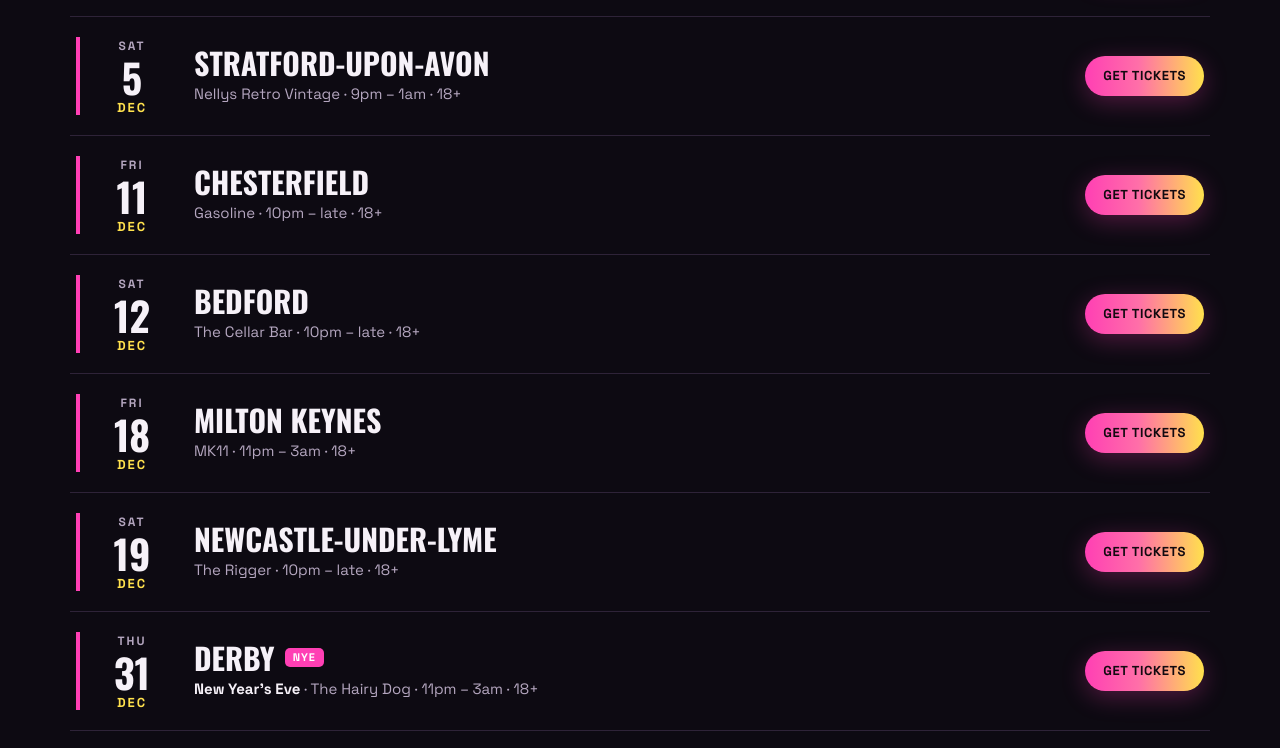
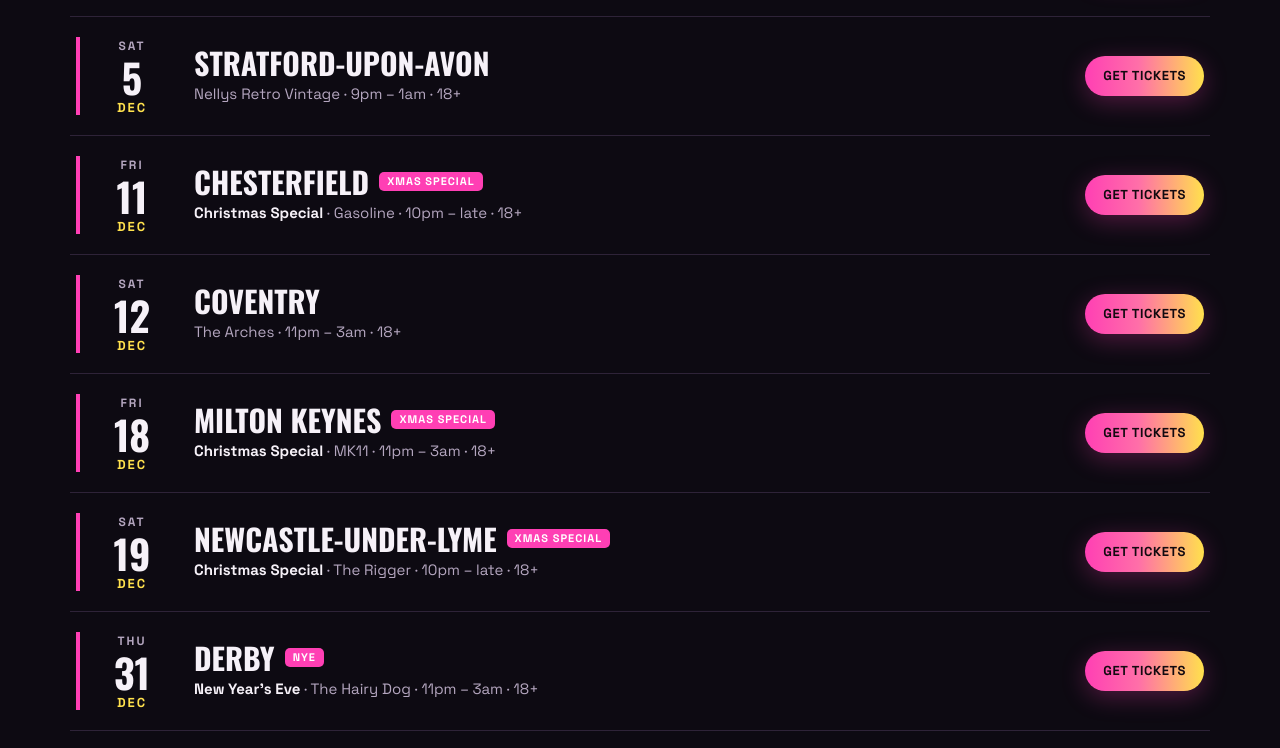
Before and after one commit to panicattheemoclubnight-ctrl/panicattheemo-site, a plain HTML site: page index.html in a window 1280 px wide. Shown: the part 2578-3326 px from the top of the page. Drawn offline with nearby package versions, Linux system fonts and the light colour scheme; a web font is replaced by a local one.

Commit message:
Add Coventry 12 Dec, remove Bedford, tag Christmas specials

```diff
--- a/index.html
+++ b/index.html
@@ -267,10 +267,10 @@ const EVENTS = [
   {date:"2026-11-28", time:"11pm – 3am", city:"Derby", venue:"The Hairy Dog", title:"Josh Franceschi (You Me At Six) Guest DJ Set", special:"Guest DJ", featured:true, note:"Early bird has SOLD OUT. Only 500 tickets, prices rise with every tier.", url:"https://www.skiddle.com/whats-on/Derby/The-Hairy-Dog/Josh-Franceschi-You-Me-At-Six-at-The-Hairy-Dog-Derby/42834770/", img:"https://skiddle.imgix.net/a/7/6/2359749_2b34b396_josh-franceschi-you-me-at-six-at-the-hairy-dog-derby-_eflyer.jpg"},
   {date:"2026-12-04", time:"10pm – late", city:"Hull", venue:"Polar Bear Music Club", url:"https://www.skiddle.com/whats-on/Hull/Polar-Bear-Music-Club/Panic-At-The-Emo-at-Polar-Bear-Music-Club-Hull/42834773/", img:"https://skiddle.imgix.net/8/7/a/2359752_50831532_Panic-At-The-Emo-at-Polar-Bear-Music-Club--Hull_1024.jpg"},
   {date:"2026-12-05", time:"9pm – 1am", city:"Stratford-upon-Avon", venue:"Nellys Retro Vintage", url:"https://www.skiddle.com/e/43169709", img:"https://skiddle.imgix.net/d/e/a/2469337_84175712_Panic-At-The-Emo-at-Nellys-Retro-Vintage--Stratford_1024.jpg"},
-  {date:"2026-12-11", time:"10pm – late", city:"Chesterfield", venue:"Gasoline", url:"https://www.skiddle.com/whats-on/Sheffield/Gasoline/Panic-At-The-Emo-at-Gasoline-Chesterfield/42834777/", img:"https://skiddle.imgix.net/4/9/2/2359756_68626051_Panic-At-The-Emo-at-Gasoline--Chesterfield_1024.jpg"},
-  {date:"2026-12-12", time:"10pm – late", city:"Bedford", venue:"The Cellar Bar", url:"https://www.skiddle.com/whats-on/Bedford/The-Cellar-Bar-Bedford/Panic-At-The-Emo-at-Cellar-Bar-Bedford/42834780/", img:"https://skiddle.imgix.net/4/8/8/2359759_92568916_Panic-At-The-Emo-at-Cellar-Bar--Bedford_1024.jpg"},
-  {date:"2026-12-18", time:"11pm – 3am", city:"Milton Keynes", venue:"MK11", url:"https://www.skiddle.com/e/42834792", img:"https://skiddle.imgix.net/b/6/c/2359771_15811688_Panic-At-The-Emo-at-MK11--Milton-Keynes_1024.jpg"},
-  {date:"2026-12-19", time:"10pm – late", city:"Newcastle-under-Lyme", venue:"The Rigger", url:"https://www.skiddle.com/whats-on/Newcastle-under-lyme/The-Rigger/Panic-At-The-Emo-at-The-Rigger-Newcastle-under-Lyme/42834759/", img:"https://skiddle.imgix.net/1/e/b/2359738_13912761_Panic-At-The-Emo-at-The-Rigger--Newcastle-under-Lyme_1024.jpg"},
+  {date:"2026-12-11", time:"10pm – late", city:"Chesterfield", special:"Xmas Special", title:"Christmas Special", venue:"Gasoline", url:"https://www.skiddle.com/whats-on/Sheffield/Gasoline/Panic-At-The-Emo-at-Gasoline-Chesterfield/42834777/", img:"https://skiddle.imgix.net/4/9/2/2359756_68626051_Panic-At-The-Emo-at-Gasoline--Chesterfield_1024.jpg"},
+  {date:"2026-12-12", time:"11pm – 3am", city:"Coventry", venue:"The Arches", url:"https://www.skiddle.com/e/43181597", img:""},
+  {date:"2026-12-18", time:"11pm – 3am", city:"Milton Keynes", special:"Xmas Special", title:"Christmas Special", venue:"MK11", url:"https://www.skiddle.com/e/42834792", img:"https://skiddle.imgix.net/b/6/c/2359771_15811688_Panic-At-The-Emo-at-MK11--Milton-Keynes_1024.jpg"},
+  {date:"2026-12-19", time:"10pm – late", city:"Newcastle-under-Lyme", special:"Xmas Special", title:"Christmas Special", venue:"The Rigger", url:"https://www.skiddle.com/whats-on/Newcastle-under-lyme/The-Rigger/Panic-At-The-Emo-at-The-Rigger-Newcastle-under-Lyme/42834759/", img:"https://skiddle.imgix.net/1/e/b/2359738_13912761_Panic-At-The-Emo-at-The-Rigger--Newcastle-under-Lyme_1024.jpg"},
   {date:"2026-12-31", time:"11pm – 3am", city:"Derby", venue:"The Hairy Dog", special:"NYE", title:"New Year's Eve", url:"https://www.skiddle.com/e/42834786", img:""},
   {date:"2027-01-30", time:"10pm – late", city:"Nuneaton", venue:"Queens Hall", url:"https://www.skiddle.com/whats-on/Coventry/Queens-Hall-Nuneaton/Panic-At-The-Emo-at-Queens-Hall-Nuneaton/42737278/", img:"https://skiddle.imgix.net/1/2/7/2342892_fbc18825_panic-at-the-emo-at-queens-hall-nuneaton_1024.jpg"}
 ];
```
